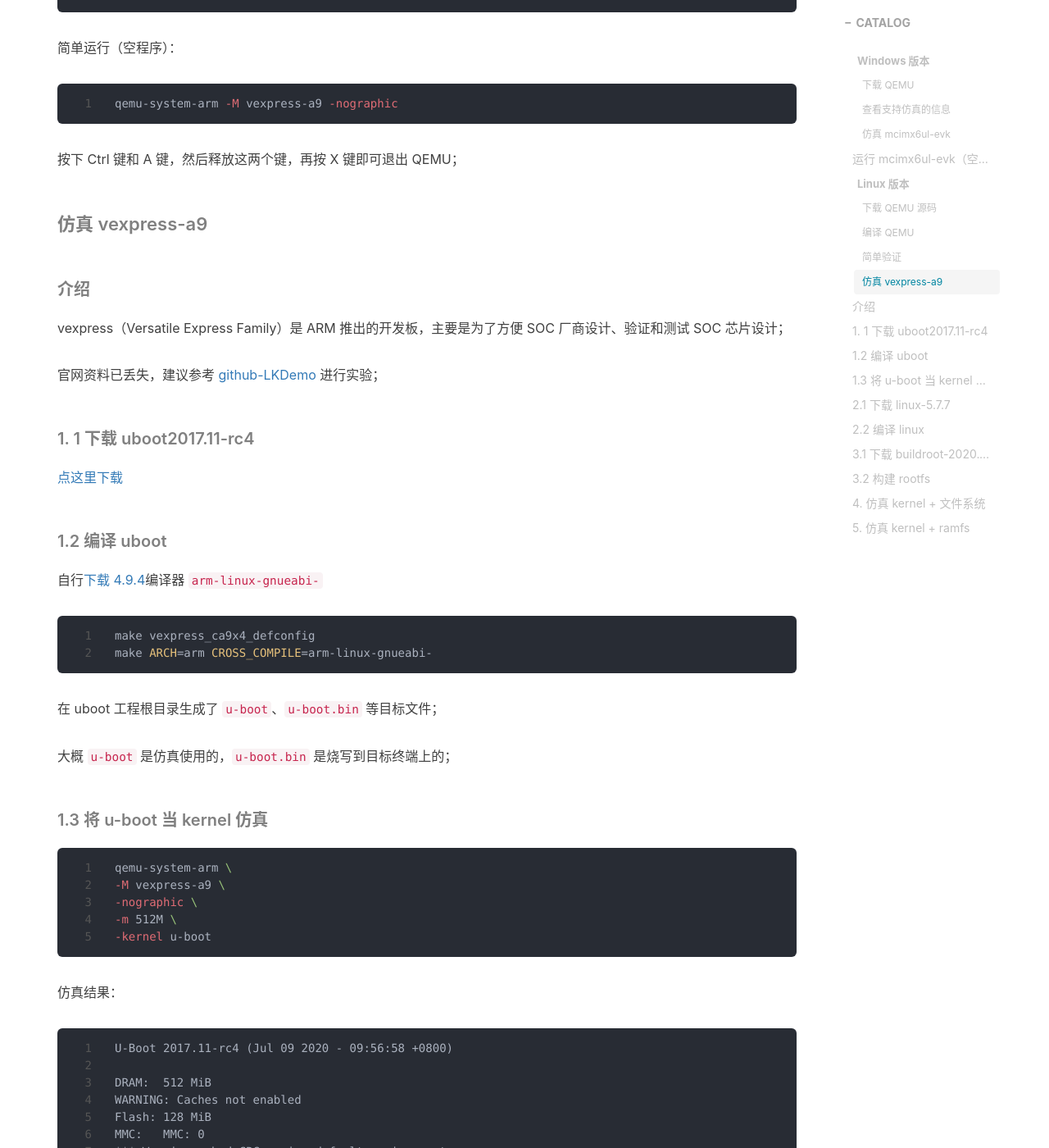
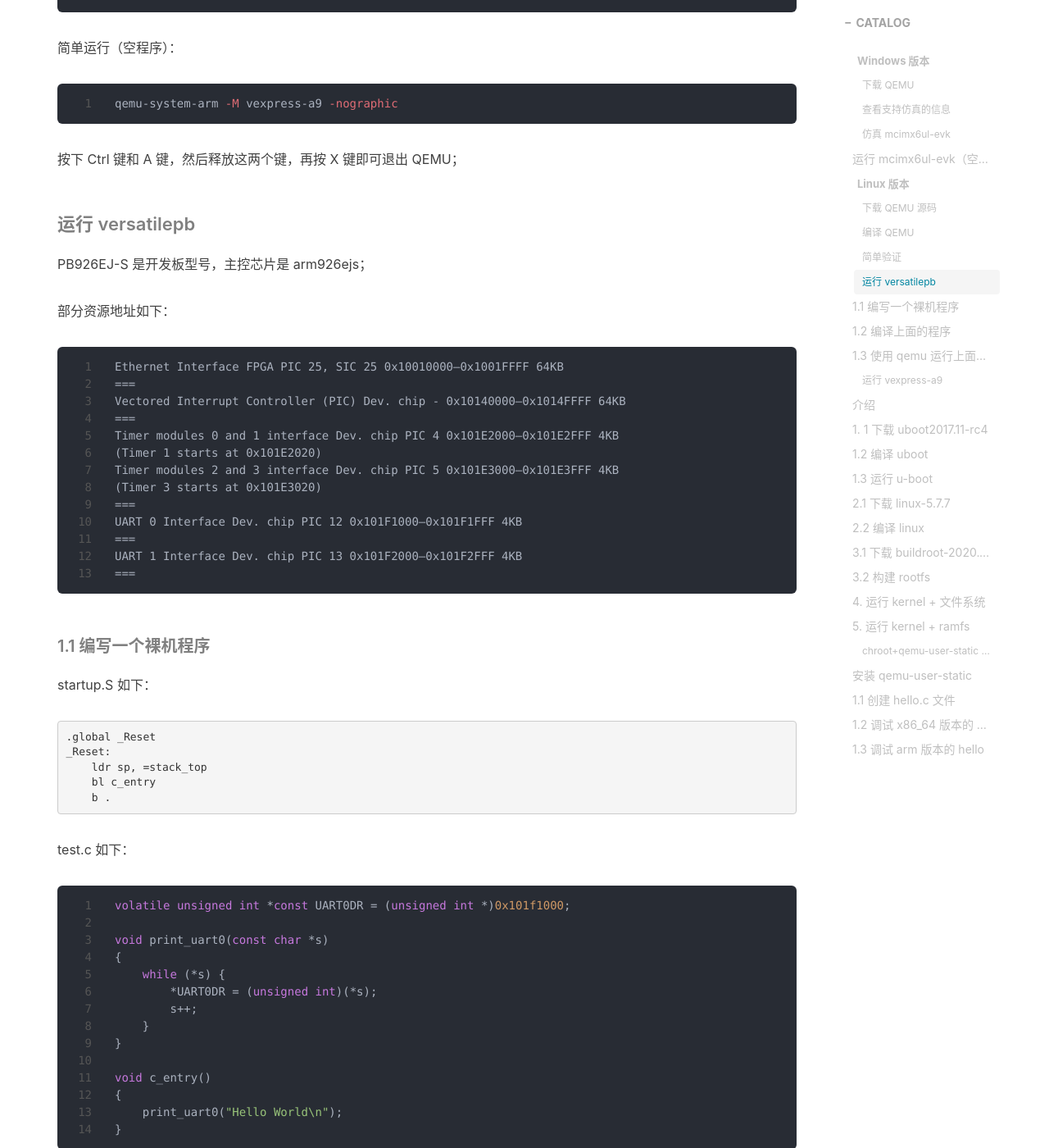
Before and after one commit to jvfan/bg, a Jekyll site: the page built from _posts/2020-07-08-QEMU-仿真入门.md, in a window 1280 px wide and 1400 px high, scrolled down 2731 px. Shown: the whole window at 82% size. Built offline with Jekyll 4.4.1, drawn with Linux system fonts in a browser that asks for light colours; nearby versions of some CDN libraries; comment, search, counter and statistics services are not loaded; some of the changed text lies outside the part shown.

Commit message:
Update 2020-07-08-QEMU-仿真入门.md

````diff
--- a/_posts/2020-07-08-QEMU-仿真入门.md
+++ b/_posts/2020-07-08-QEMU-仿真入门.md
@@ -1,7 +1,7 @@
 ---
 layout:     post
 title:      QEMU 仿真入门
-subtitle:   学习使用 QEMU 仿真 arm 板
+subtitle:   学习使用 QEMU 运行 arm
 date:       2020-07-08
 author:     Jerry Chen
 header-img: img/post-bg-coffee.jpeg
@@ -102,7 +102,92 @@ qemu-system-arm -M vexpress-a9 -nographic
 
 按下 Ctrl 键和 A 键，然后释放这两个键，再按 X 键即可退出 QEMU；
 
-#### 仿真 vexpress-a9
+#### 运行 versatilepb
+
+PB926EJ-S 是开发板型号，主控芯片是 arm926ejs；
+
+部分资源地址如下：
+
+```
+Ethernet Interface FPGA PIC 25, SIC 25 0x10010000–0x1001FFFF 64KB
+===
+Vectored Interrupt Controller (PIC) Dev. chip - 0x10140000–0x1014FFFF 64KB
+===
+Timer modules 0 and 1 interface Dev. chip PIC 4 0x101E2000–0x101E2FFF 4KB
+(Timer 1 starts at 0x101E2020)
+Timer modules 2 and 3 interface Dev. chip PIC 5 0x101E3000–0x101E3FFF 4KB
+(Timer 3 starts at 0x101E3020)
+===
+UART 0 Interface Dev. chip PIC 12 0x101F1000–0x101F1FFF 4KB
+===
+UART 1 Interface Dev. chip PIC 13 0x101F2000–0x101F2FFF 4KB
+===
+```
+
+##### 1.1 编写一个裸机程序
+
+startup.S 如下：
+
+```assembly
+.global _Reset
+_Reset:
+    ldr sp, =stack_top
+    bl c_entry
+    b .
+```
+
+test.c 如下：
+
+```c
+volatile unsigned int *const UART0DR = (unsigned int *)0x101f1000;
+
+void print_uart0(const char *s)
+{
+    while (*s) {
+        *UART0DR = (unsigned int)(*s);
+        s++;
+    }
+}
+
+void c_entry()
+{
+    print_uart0("Hello World\n");
+}
+```
+
+test.lds（设置程序入口，栈起始地址等）如下：
+
+```assembly
+ENTRY(_Reset)
+SECTIONS
+{
+    . = 0x10000;
+    .startup . : { startup.o(.text) }
+    .text : { *(.text) }
+    .data : { *(.data) }
+    .bss : { *(.bss COMMON) }
+    . = ALIGN(8);
+    . = . + 0x1000;
+    stack_top = .;
+}
+```
+
+##### 1.2 编译上面的程序
+
+```shell
+arm-linux-gnueabi-as -mcpu=arm926ej-s -g startup.S -o startup.o
+arm-linux-gnueabi-gcc -c -mcpu=arm926ej-s -g test.c -o test.o
+arm-linux-gnueabi-ld -T test.lds test.o startup.o -o test.elf
+arm-linux-gnueabi-objcopy -O binary test.elf test.bin
+```
+
+##### 1.3 使用 qemu 运行上面的程序
+
+```shell
+qemu-system-arm -M versatilepb -m 128M -nographic -kernel test.bin
+```
+
+#### 运行 vexpress-a9
 
 ##### 介绍
 
@@ -125,9 +210,9 @@ make ARCH=arm CROSS_COMPILE=arm-linux-gnueabi-
 
 在 uboot 工程根目录生成了 `u-boot`、`u-boot.bin` 等目标文件；
 
-大概 `u-boot` 是仿真使用的，`u-boot.bin` 是烧写到目标终端上的；
+大概 `u-boot` 是 qemu 使用的，`u-boot.bin` 是烧写到目标终端上的；
 
-##### 1.3 将 u-boot 当 kernel 仿真
+##### 1.3 运行 u-boot
 
 ```shell
 qemu-system-arm \
@@ -292,9 +377,9 @@ make
 1. 编译后生成 tar 文件： `output/image/rootfs.tar`（默认配置了 tar 打包，可自行二次打包）
 2. 编译后生成 ext3 文件：`output/image/rootfs.ext3`（QEMU 仿真的目标文件系统镜像）
 
-##### 4. 仿真 kernel + 文件系统
+##### 4. 运行 kernel + 文件系统
 
-先将 zImage、vexpress-v2p-ca9.dtb、rootfs.ext3 拷贝到同一目录，接着执行以下命令仿真 kernel + 文件系统（SD卡）：
+先将 zImage、vexpress-v2p-ca9.dtb、rootfs.ext3 拷贝到同一目录，接着执行以下命令运行 kernel + 文件系统（SD卡）：
 
 ```shell
 qemu-system-arm \
@@ -318,7 +403,7 @@ Password:
 /root
 ```
 
-##### 5. 仿真 kernel + ramfs
+##### 5. 运行 kernel + ramfs
 
 让我们制作最简 ramfs 镜像：
 
@@ -351,9 +436,7 @@ Password:
    echo ./hello | cpio -o --format=newc > rootfs
    ```
 
-
-
-接着将 zImage、vexpress-v2p-ca9.dtb、rootfs 拷贝到同一目录，然后执行以下命令仿真 kernel + ramfs：
+接着将 zImage、vexpress-v2p-ca9.dtb、rootfs 拷贝到同一目录，然后执行以下命令运行 kernel + ramfs：
 
 > 其中 `-initrd` 用于指定 ramfs 镜像文件，qemu 会自动将系统拷贝到内存中（对应设备 /dev/ram0 或者 /dev/ram）；
 >
@@ -378,3 +461,75 @@ Run /hello as init process
 Hello ramfs
 ================
 ```
+
+#### chroot+qemu-user-static 仿真各平台程序
+
+##### 安装 qemu-user-static
+
+```shell
+sudo apt install qemu-user-static
+```
+
+##### 1.1 创建 hello.c 文件
+
+```c
+#include <stdio.h>
+void main(){
+    printf("================\n");
+    printf("Hello ramfs\n");
+    printf("================\n");
+    fflush(stdout);
+    while(1);
+}
+```
+
+##### 1.2 调试 x86_64 版本的 hello
+
+编译 hello.c 为 x86_64 版本
+
+```shell
+gcc -g hello.c -o hello
+```
+
+使用 chroot+qemu-x86_64-static 调试 hello，其中 gdbserver 的端口是 1234；
+
+```shell
+cp /usr/bin/qemu-x86_64-static .
+# 下面的命令怎么看：sudo chroot <dir> <cmd...>
+# 制作 rootfs 时常用的命令：sudo chroot <rootfs_dir> ./usr/bin/bash 进入根文件系统用 apt 安装软件包
+sudo chroot . ./qemu-x86_64-static -g 1234 ./hello
+```
+
+接着使用 gdb 调试 hello：
+
+```shell
+gdb hello
+(gdb) target remote :1234
+(gdb) b main
+(gdb) r
+```
+
+##### 1.3 调试 arm 版本的 hello
+
+编译 hello.c 为 arm 版本
+
+```shell
+arm-linux-gnueabi-gcc hello.c -o hello
+```
+
+使用 chroot+qemu-arm-static 调试 hello，其中 gdbserver 的端口是 1234；
+
+```shell
+cp /usr/bin/qemu-arm-static .
+# 下面的命令怎么看：sudo chroot <dir> <cmd...>
+sudo chroot . ./qemu-arm-static -g 1234 ./hello
+```
+
+接着使用 arm-linux-gnueabi-gdb 调试 hello：
+
+```shell
+arm-linux-gnueabi-gdb hello
+(gdb) target remote :1234
+(gdb) b main
+(gdb) r
+```
````
